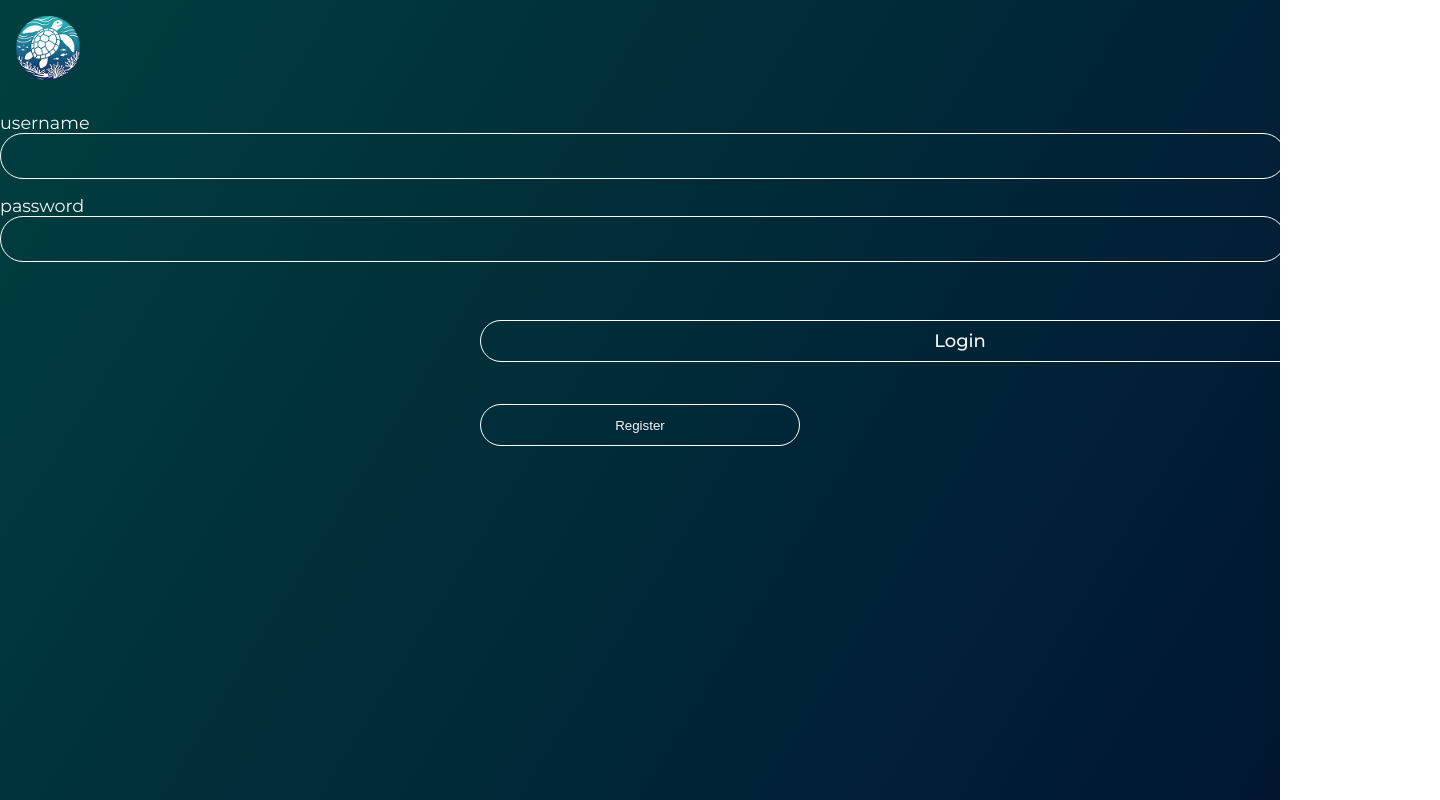
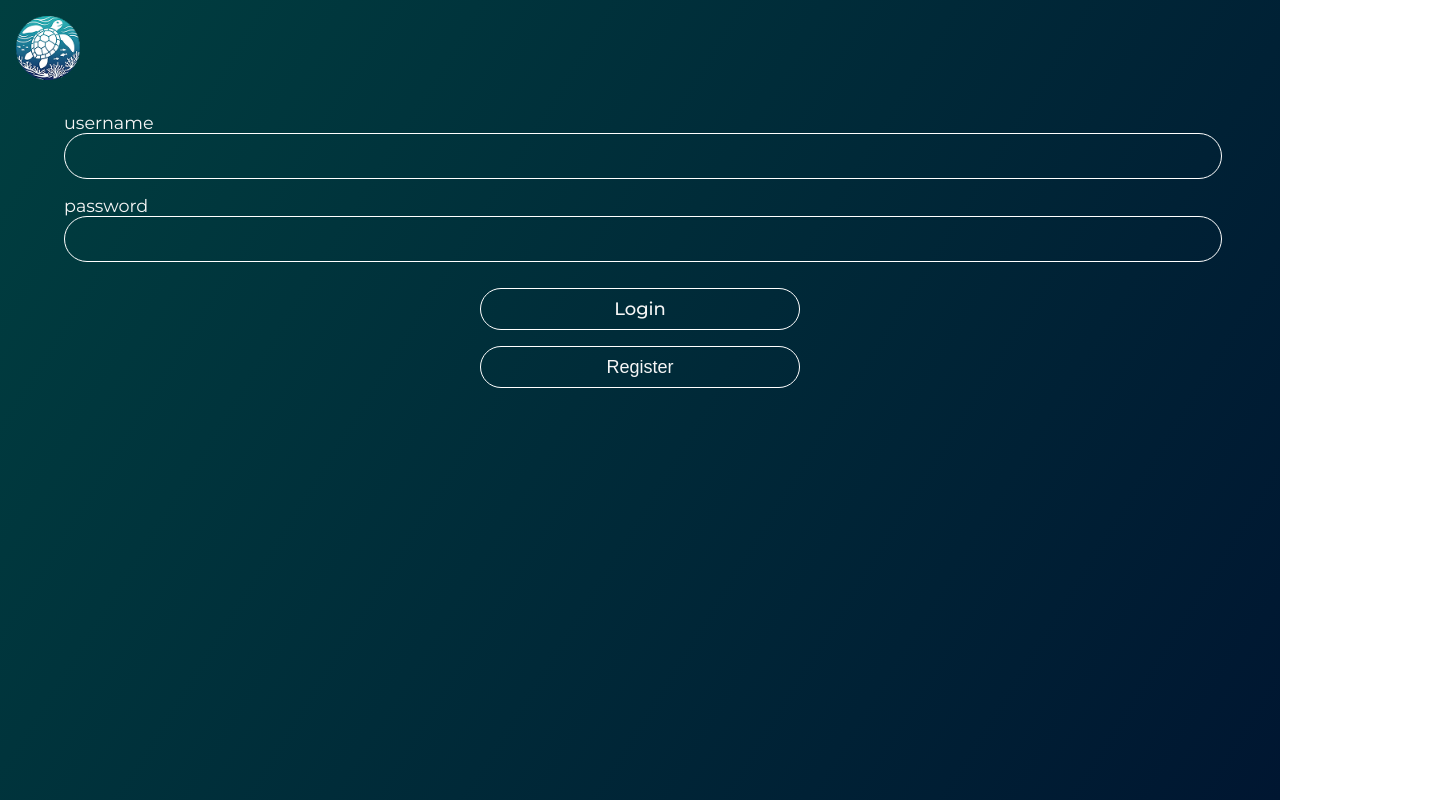
Before and after one commit to jasanchezmartel/Sustainable-Island---Las-Palmas, a React (Vite) app in the folder frontend/: page /login in a window 1280 px wide. Shown: the whole page, 1440 px wide, since content can reach past the window. Built offline with nearby package versions, Linux system fonts and the light colour scheme; a web font is replaced by a local one.

Commit message:
A little fixing

```diff
--- a/frontend/src/App.tsx
+++ b/frontend/src/App.tsx
@@ -1,8 +1,7 @@
 import { BrowserRouter, Route, Routes } from "react-router"
 import { Login } from "./pages/Login/Login"
-import { LandingPage } from "./pages/landingPage"
+import { LandingPage } from "./pages/Landignpage/landingPage"
 import { Signup } from "./pages/Signup/Signup"
-import { NavBar } from "./components/NavBar/NavBar"
 import { Pet } from './pages/Pet/Pet'
 
 
@@ -13,7 +12,6 @@ function App() {
       <BrowserRouter>
         <Routes>
           <Route path='/choosepet' element={<Pet />} />
-          <Route path='/navbar' element={<NavBar />} />
           <Route path='/' element={<LandingPage />} />
           <Route path='/login' element={<Login />} />
           <Route path='/signup' element={<Signup />} />
--- a/frontend/src/components/Button/Button.module.scss
+++ b/frontend/src/components/Button/Button.module.scss
@@ -1,14 +1,15 @@
 @use '../../style/globals' as globals;
 
 .btn {
-    background: transparent;
+    background-color: transparent;
     border: solid 1px white;
     color: globals.$white;
     border-radius: 50px;
     width: 100%;
+    font-size: large;
     height: 42px;
     justify-content: center;
-    margin-top: 10px;
+
 
 
 }
--- a/frontend/src/components/Input/input.module.scss
+++ b/frontend/src/components/Input/input.module.scss
@@ -4,6 +4,7 @@
 
 .inputStyle {
     font-size: 1.1rem;
+    width: 90%;
 
     input {
         font-family: "Montserrat", sans-serif;
@@ -14,7 +15,6 @@
         border-radius: 50px;
         font-size: 1rem;
         background: transparent;
-        margin-bottom: 1rem;
         color: white;
 
     }
--- a/frontend/src/components/Slider/Slider.tsx
+++ b/frontend/src/components/Slider/Slider.tsx
@@ -1,7 +1,6 @@
 import style from './Slider.module.scss'
 import { useState } from 'react'
 import { Logo } from '../Logo/Logo'
-import { Input } from '../Input/Input'
 import { Link } from 'react-router-dom'
 import left from '../../assets/img/left.png'
 import right from '../../assets/img/right.png'
--- a/frontend/src/components/Submit/Submit.module.scss
+++ b/frontend/src/components/Submit/Submit.module.scss
@@ -8,7 +8,7 @@
     border: solid 1px white;
     color: globals.$white;
     border-radius: 50px;
-    width: 75vw;
+    width: 100%;
     height: 42px;
     justify-content: center;
     margin-top: 10px;
--- a/frontend/src/pages/landingPage.module.scss
+++ b/frontend/src/pages/Landignpage/landingPage.module.scss
@@ -1,4 +1,4 @@
-@use '../style/globals' as globals;
+@use '../../style/globals' as globals;
 
 .landingPage {
     min-height: 100vh;
--- a/frontend/src/pages/landingPage.tsx
+++ b/frontend/src/pages/Landignpage/landingPage.tsx
@@ -1,5 +1,5 @@
 import style from './landingPage.module.scss';
-import AppLogo from '../assets/AppLogo.png';
+import AppLogo from '../../assets/img/logo.png';
 
 export function LandingPage() {
     return (
--- a/frontend/src/pages/Login/Login.module.scss
+++ b/frontend/src/pages/Login/Login.module.scss
@@ -24,31 +24,16 @@ body {
 }
 
 .loginStyle {
+    display: flex;
+    flex-direction: column;
+    align-items: center;
     color: globals.$white;
-    margin-top: 1rem;
-
-
+    gap: 1rem;
 
     div {
-        margin-top: 2rem;
         justify-self: center;
         width: 100%;
         max-width: 20rem;
 
-        a {
-            display: block;
-            box-sizing: border-box;
-            font-family: "Montserrat", sans-serif;
-            font-weight: 500;
-            font-size: 18px;
-            text-decoration: none;
-            background: transparent;
-            color: globals.$white;
-            border: solid 1px white;
-            border-radius: 50px;
-            width: 100%;
-            text-align: center;
-            padding: 11px;
-        }
     }
 }
```
Also changed, not shown: frontend/src/assets/AppLogo.png (deleted), frontend/src/pages/Signup/Signup.module.scss (deleted), frontend/src/pages/tom.tsx (deleted).
